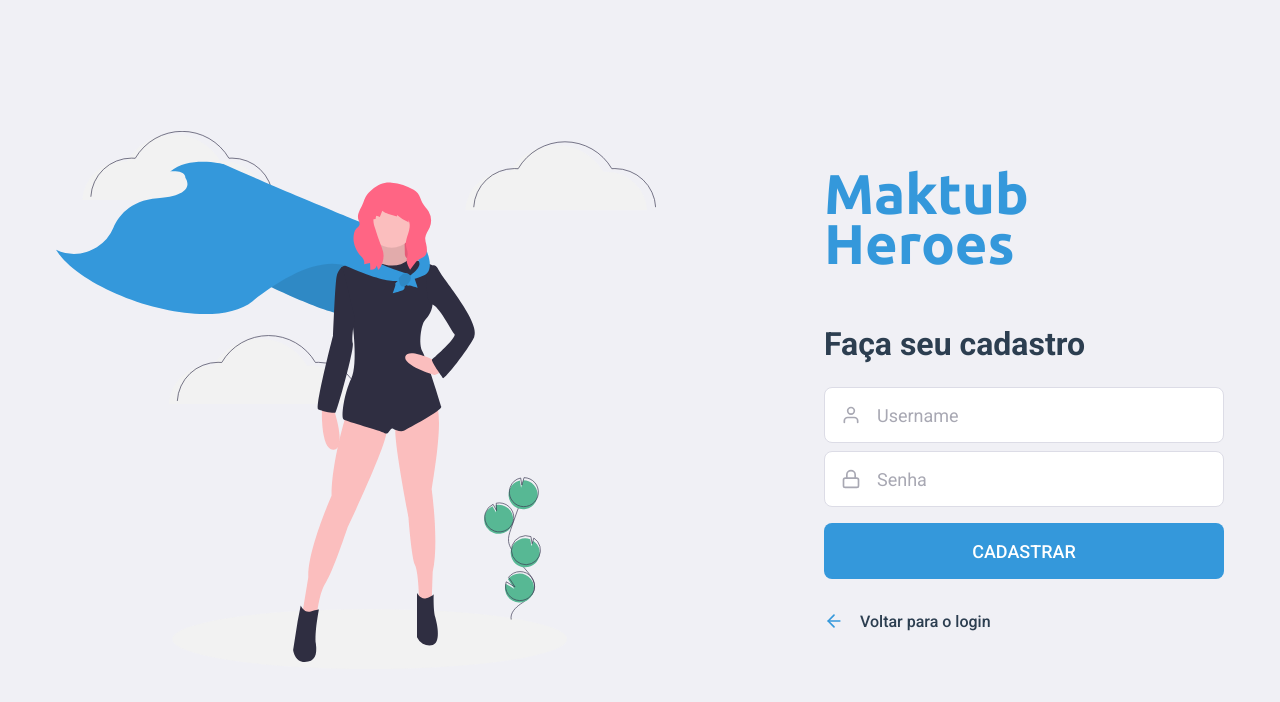
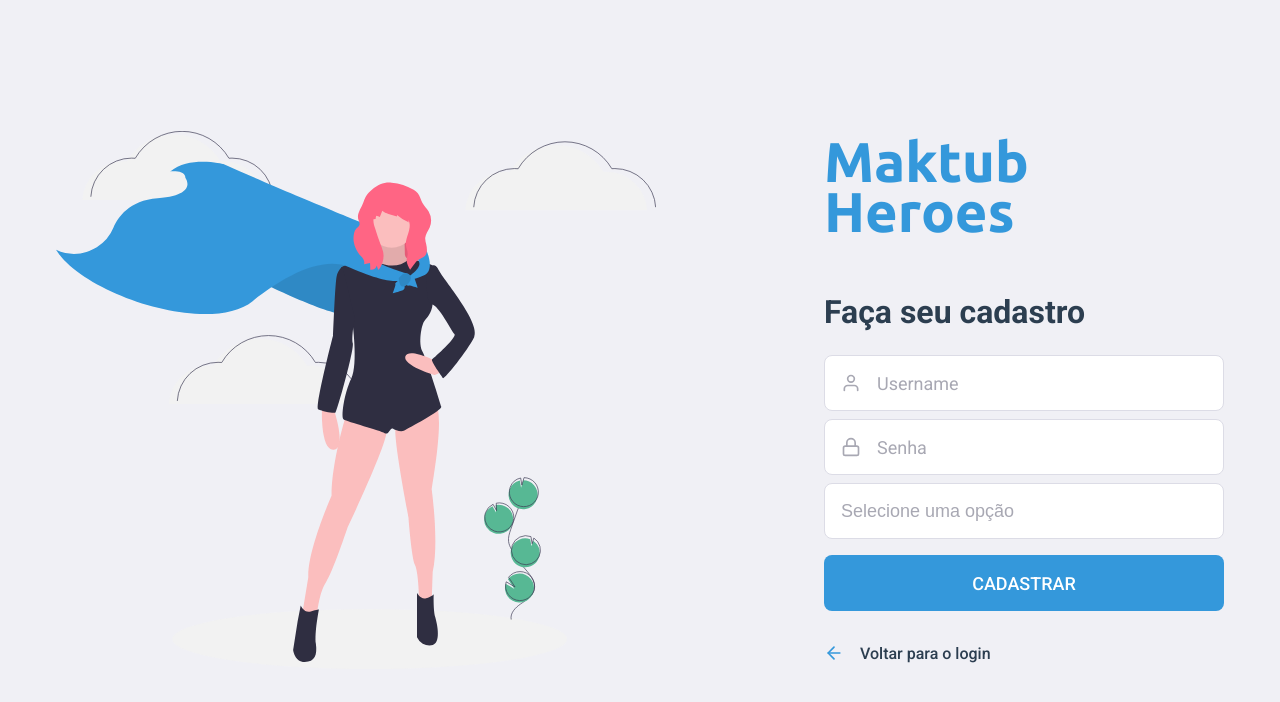
Before and after one commit to orenatodos/maktub-challenge, a React (Create React App) app in the folder web/: page /signup in a window 1280 px wide. Shown: the top 702 px of the page. Built offline with nearby package versions, Linux system fonts and the light colour scheme.

Commit message:
:sparkles: feat: realiza cadastro de usuario

```diff
--- a/web/src/pages/SignUp/index.tsx
+++ b/web/src/pages/SignUp/index.tsx
@@ -1,7 +1,11 @@
-import { Link } from 'react-router-dom';
+import { useCallback, useState } from 'react';
+import { Link, useHistory } from 'react-router-dom';
 import { FiUser, FiLock, FiArrowLeft } from 'react-icons/fi';
 
+import api from '../../services/api';
+
 import Field from '../../components/Form/Field';
+import Select from '../../components/Select';
 import Button from '../../components/Button';
 
 import superwomanBackground from '../../assets/superwoman-background.svg';
@@ -9,6 +13,31 @@ import superwomanBackground from '../../assets/superwoman-background.svg';
 import * as S from './styles';
 
 export default function SignUp() {
+  const history = useHistory();
+
+  const [username, setUsername] = useState('');
+  const [password, setPassword] = useState('');
+  const [role, setRole] = useState('');
+
+  const handleSubmit = useCallback(
+    async event => {
+      try {
+        event.preventDefault();
+
+        await api.post('/users', {
+          username,
+          password,
+          role,
+        });
+
+        history.push('/');
+      } catch (err) {
+        console.log(err);
+      }
+    },
+    [history, username, password, role],
+  );
+
   return (
     <S.Container>
       <S.Illustration>
@@ -16,19 +45,37 @@ export default function SignUp() {
       </S.Illustration>
       <S.Content>
         <h1>Maktub Heroes</h1>
-        <form>
+        <form onSubmit={handleSubmit}>
           <strong>Faça seu cadastro</strong>
           <Field
             type="text"
             name="password"
             placeholder="Username"
+            onChange={event => setUsername(event.target.value)}
+            value={username}
             icon={FiUser}
           />
           <Field
             type="password"
             name="password"
             placeholder="Senha"
+            onChange={event => setPassword(event.target.value)}
+            value={password}
             icon={FiLock}
+          />
+          <Select
+            onChange={event => setRole(event.target.value)}
+            value={role}
+            options={[
+              {
+                value: 'admin',
+                label: 'Administrador',
+              },
+              {
+                value: 'user',
+                label: 'Usuario comum',
+              },
+            ]}
           />
           <Button type="submit">Cadastrar</Button>
         </form>
--- a/web/src/pages/SignUp/styles.ts
+++ b/web/src/pages/SignUp/styles.ts
@@ -48,8 +48,8 @@ export const Content = styled.div`
         margin-bottom: ${theme.spacings.medium};
       }
 
-      ${Field} + ${Field} {
-        margin-top: ${theme.spacings.xsmall};
+      ${Field} {
+        margin-bottom: ${theme.spacings.xsmall};
       }
 
       ${Button} {
```
